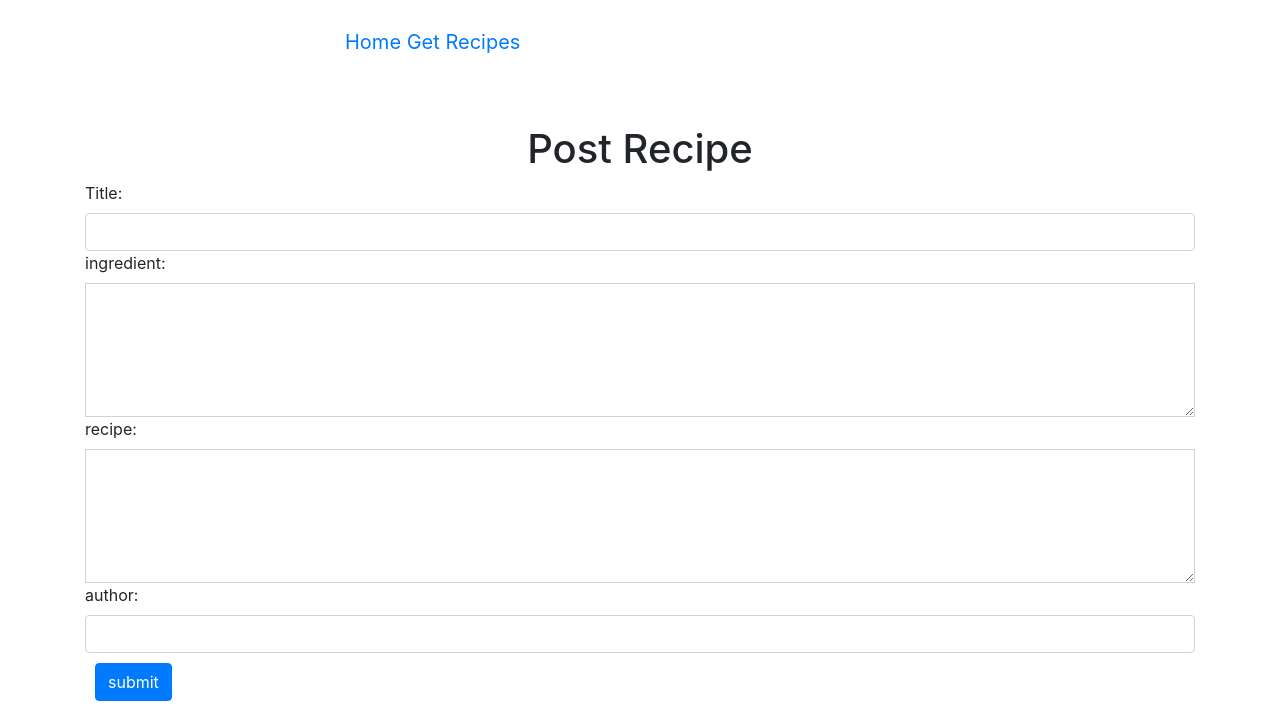
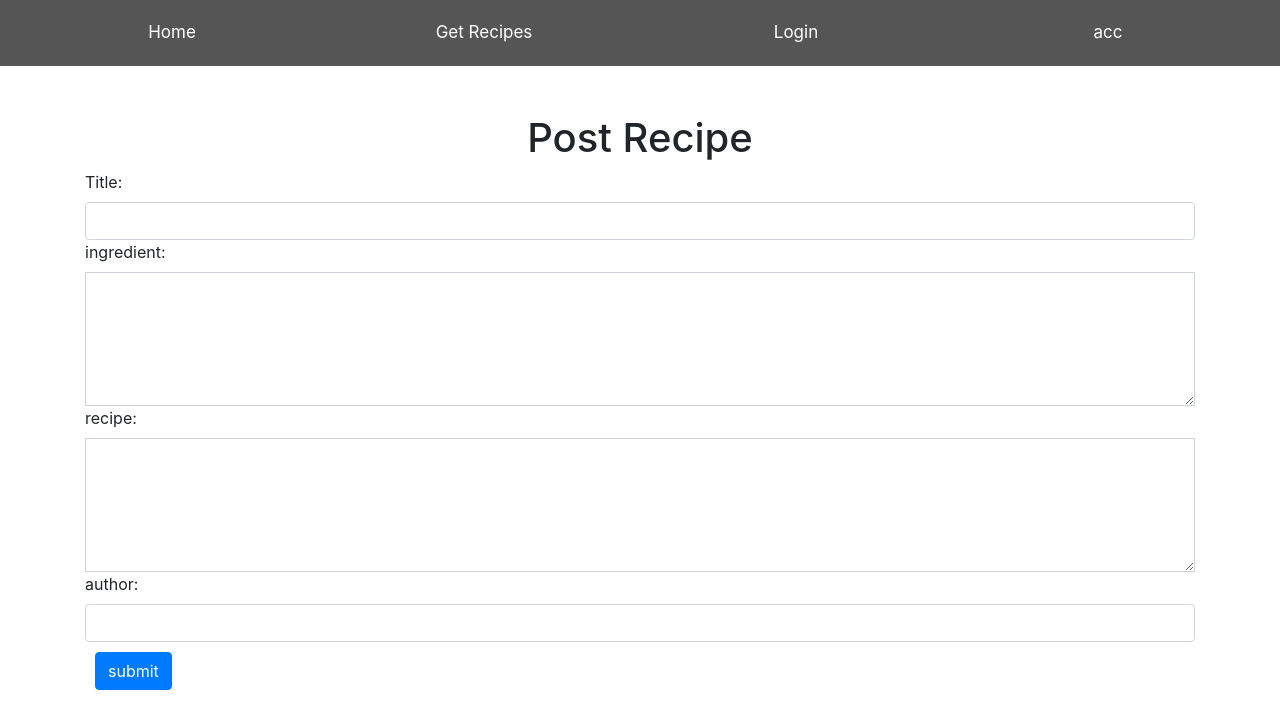
Before and after one commit to mifa43/Food_recipes_app, a Django app: page /home/ in a window 1280 px wide. Shown: the top 710 px of the page. Run offline with Django 3.2, Linux system fonts and the light colour scheme; some libraries are stand-ins or nearby versions.

Commit message:
izmena stila navi bara

```diff
--- a/foodRecipes/templates/main/base.html
+++ b/foodRecipes/templates/main/base.html
@@ -8,30 +8,50 @@
     <script src="https://cdn.jsdelivr.net/npm/popper.js@1.14.7/dist/umd/popper.min.js" integrity="sha384-UO2eT0CpHqdSJQ6hJty5KVphtPhzWj9WO1clHTMGa3JDZwrnQq4sF86dIHNDz0W1" crossorigin="anonymous"></script>
     <script src="https://cdn.jsdelivr.net/npm/bootstrap@4.3.1/dist/js/bootstrap.min.js" integrity="sha384-JjSmVgyd0p3pXB1rRibZUAYoIIy6OrQ6VrjIEaFf/nJGzIxFDsf4x0xIM+B07jRM" crossorigin="anonymous"></script>
     <style>
-        nav {
-        margin: 27px auto 0;
 
-        position: relative;
-        width: 590px;
-        height: 50px;
+    .navbar {
+      width: 100%;
+      background-color: #555;
+      overflow: auto;
+    }
 
-        border-radius: 8px;
-        font-size: 20px;
+    .navbar a {
+      float: left;
+      padding: 12px;
+      color: white;
+      text-decoration: none;
+      font-size: 17px;
+      width: 25%;
+      text-align: center;
+    }
+
+    .navbar a:hover {
+      background-color: #000;
+    }
+
+    @media screen and (max-width: 500px) {
+      .navbar a {
+        float: none;
+        display: block;
+        width: 100%;
+        text-align: left;
       }
+    }
 
     </style>
 
   </head>
   <body style="margin: 0px;padding: 0px">
+    <!-- The navigation menu -->
+    <div class="navbar">
+      <a href="{% url 'home' %}">Home</a>
+      <a href="{% url 'get-recipes' %}">Get Recipes</a>
+      <a href="http://localhost:8001/login/">Login</a>
+      <a href="#">acc</a>
+    </div>
 
 
 
-    <nav>
-      <a href="{% url 'home' %}">Home</a>
-      <a href="{% url 'get-recipes' %}">Get Recipes</a>
-
-
-    </nav>
     {% block content %}
 
     {% endblock %}
```
